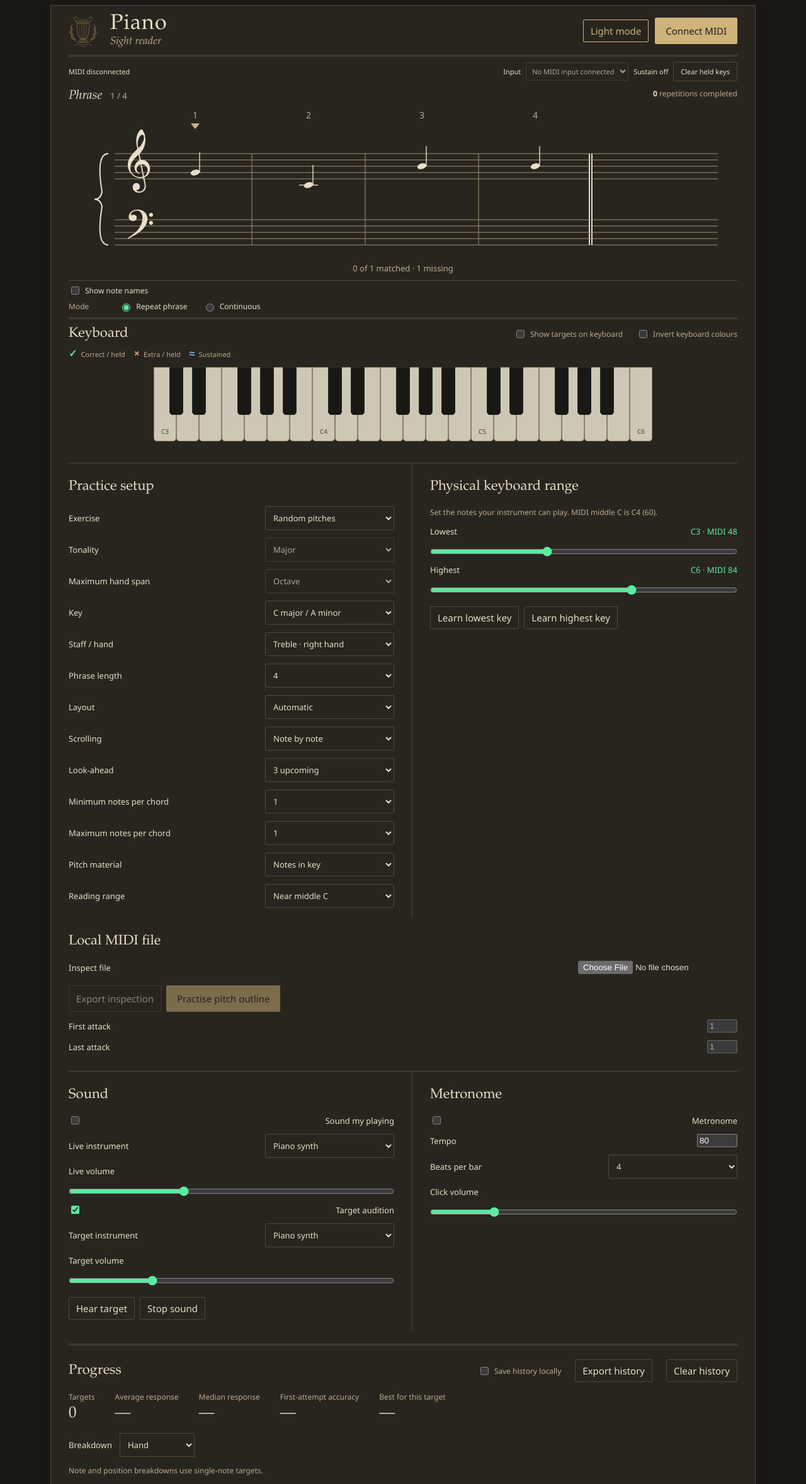
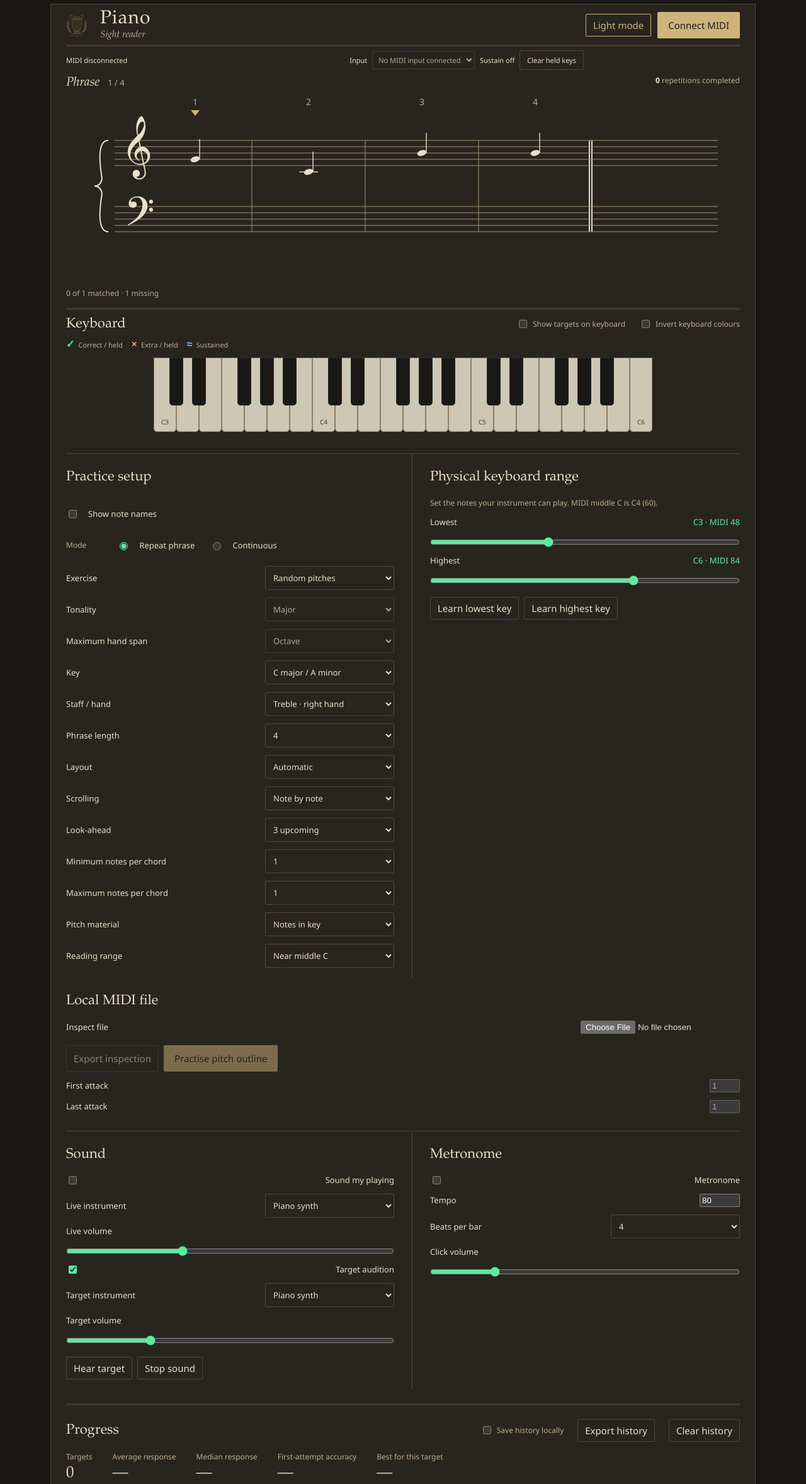
Before and after one commit to dkjroot/piano_sight_reader, a Flask app: page / in a window 1280 px wide. Shown: the top 2357 px of the page at 63% size. Run offline with Flask 3, Linux system fonts and the light colour scheme.

Commit message:
Fit resolution presets and keep the keyboard stationary during play

```diff
--- a/static/app.js
+++ b/static/app.js
@@ -5,6 +5,7 @@ import {ProgressPanel} from './progress.js';
 import {SoundPanel} from './sound.js';
 import {ScorePanel} from './score.js';
 import {makeOutline} from './outline.js';
+import {layoutPreset,staffViewport} from './layout.js';
 
 const $ = id => document.getElementById(id);
 const performance = new Performance();
@@ -55,13 +56,21 @@ function rangeLabels() {
   for (const id of ['low', 'high']) $(`${id}-label`).textContent = `${noteName(spell(+$(id).value))} · MIDI ${$(id).value}`;
 }
 
+let layout;
 function applyDensity() {
-  const compact = $('density').value === 'compact' || ($('density').value === 'auto' && matchMedia('(min-width:900px) and (max-height:950px)').matches);
-  document.documentElement.dataset.density = compact ? 'compact' : 'comfortable';
+  layout=layoutPreset($('density').value,innerHeight,innerWidth);
+  document.documentElement.dataset.density=layout.density;
+  document.documentElement.dataset.layout=layout.preset;
+}
+function fitPlayingArea() {
+  const staff=$('staff').getBoundingClientRect(), keyboard=document.querySelector('.keyboard-card').getBoundingClientRect();
+  const chrome=keyboard.bottom+window.scrollY-staff.height+16;
+  document.documentElement.style.setProperty('--staff-viewport',staffViewport(layout,chrome)+'px');
 }
 try {
   const density = localStorage.getItem('piano-sight-reader-density');
-  if (['auto','compact','comfortable'].includes(density)) $('density').value=density;
+  const migrated=density==='compact' ? '1080' : density==='comfortable' ? '1440' : density;
+  if (['auto','720','1080','1440','2160'].includes(migrated)) $('density').value=migrated;
 } catch { /* Storage is optional. */ }
 applyDensity();
 $('density').addEventListener('change', () => {
@@ -121,7 +130,7 @@ function drawStaff() {
   const {trebleBottom, bassBottom, height, yFor} = staffLayout(allNotes, {compact:document.documentElement.dataset.density === 'compact'});
   const trebleY = yFor, bassY = yFor;
   const alterations = keyAlterations(settings().key);
-  let svg = `<svg class="phrase-system" data-start="${start}" data-end="${start+chunk.length-1}" viewBox="0 0 ${width} ${height}" role="img" aria-label="Phrase steps ${start+1} to ${start+chunk.length}"><title>Phrase on grand staff</title>`;
+  let svg = `<svg class="phrase-system" data-start="${start}" data-end="${start+chunk.length-1}" viewBox="0 0 ${width} ${height}" style="${layout.preset==='720' ? `height:${height*.75}px` : ''}" role="img" aria-label="Phrase steps ${start+1} to ${start+chunk.length}"><title>Phrase on grand staff</title>`;
   for (let local = 0; local < chunk.length; local++) {
     const step = start+local, x = centre(local);
     svg += `<text class="step-number" x="${x}" y="24" text-anchor="middle">${settings().endAction === 'new' ? streamOffset+step+1 : step%phrase.length+1}${step < phraseIndex ? ' ✓' : ''}</text>`;
@@ -179,13 +188,18 @@ function drawStaff() {
   $('staff').innerHTML = systems;
   $('phrase-position').textContent = !phrase.length ? '—' : settings().endAction === 'new' ? String(streamOffset+phraseIndex+1) : `${phraseIndex+1} / ${phrase.length}`;
   $('note-names').textContent = target.map(noteName).join(' · ');
+  fitPlayingArea();
 }
 
 function scrollToCurrent() {
   const system = [...$('staff').querySelectorAll('.phrase-system')].find(el => +el.dataset.start <= phraseIndex && +el.dataset.end >= phraseIndex);
   if (!system) return;
-  const outer = $('staff').getBoundingClientRect(), inner = system.getBoundingClientRect();
-  if (inner.top < outer.top || inner.bottom > outer.bottom) $('staff').scrollTop += inner.top-outer.top;
+  const outer = $('staff').getBoundingClientRect();
+  const notes=[...system.querySelectorAll(`[data-step="${phraseIndex}"][data-midi]`)].map(note=>note.getBoundingClientRect());
+  if(!notes.length) return;
+  const top=Math.min(...notes.map(note=>note.top))-30, bottom=Math.max(...notes.map(note=>note.bottom))+30;
+  if(top<outer.top) $('staff').scrollTop+=top-outer.top;
+  else if(bottom>outer.bottom) $('staff').scrollTop+=Math.min(bottom-outer.bottom,top-outer.top);
 }
 
 function drawKeyboard() {
@@ -217,14 +231,14 @@ function drawKeyboard() {
     key.append(stateMark);
     key.addEventListener('pointerdown', event => {
       event.preventDefault(); key.setPointerCapture(event.pointerId);
-      performance.noteOn(`pointer:${event.pointerId}`, pitch); update();
+      progress.resume('midi'); performance.noteOn(`pointer:${event.pointerId}`, pitch); update();
     });
     for (const type of ['pointerup', 'pointercancel', 'lostpointercapture']) key.addEventListener(type, event => {
       performance.clear(`pointer:${event.pointerId}`); update();
     });
     // Keyboard navigation can audition one key at a time.
     key.addEventListener('keydown', event => {
-      if ([' ', 'Enter'].includes(event.key)) { event.preventDefault(); performance.noteOn('computer', pitch); update(); }
+      if ([' ', 'Enter'].includes(event.key)) { event.preventDefault(); progress.resume('midi'); performance.noteOn('computer', pitch); update(); }
     });
     key.addEventListener('keyup', event => {
       if ([' ', 'Enter'].includes(event.key)) { event.preventDefault(); performance.clear('computer'); update(); }
@@ -347,6 +361,7 @@ $('reveal').addEventListener('change', () => { $('note-names').hidden = !$('reve
 $('reset').addEventListener('click', () => { performance.clear(); update(); });
 for (const endpoint of ['low', 'high']) $(`learn-${endpoint}`).addEventListener('click', () => {
   learning = learning === endpoint ? null : endpoint;
+  if(learning) progress.pause('learning'); else progress.resume('learning');
   $('range-status').textContent = learning ? `Play your ${endpoint === 'low' ? 'lowest' : 'highest'} physical key now. Click again to cancel.` : 'Learning cancelled.';
 });
 function onMidi(event, inputId) {
@@ -356,13 +371,14 @@ function onMidi(event, inputId) {
     $(learning).value = note;
     if (+$('low').value > +$('high').value) $(learning === 'low' ? 'high' : 'low').value = note;
     $('range-status').textContent = `Learned ${learning === 'low' ? 'lowest' : 'highest'}: ${noteName(spell(note))} (MIDI ${note}).`;
-    learning = null; persist(); rangeLabels(); drawKeyboard(); newTarget();
+    learning = null; progress.resume('learning'); persist(); rangeLabels(); drawKeyboard(); newTarget();
     return;
   }
   if (performance.midi(inputId, event.data)) update();
 }
 async function selectInput(id, reopen = false) {
   const revision = ++inputRevision;
+  progress.pause('midi');
   const previous = selectedInput;
   const input = access ? [...access.inputs.values()].find(port => port.id === id && port.state === 'connected') : null;
   if (previous) previous.onmidimessage = null;
@@ -381,6 +397,7 @@ async function selectInput(id, reopen = false) {
       if (revision === inputRevision && selectedInput === input) onMidi(event, input.id);
     };
     $('midi-status').textContent = `Connected · ${input.name || 'MIDI keyboard'}`;
+    progress.resume('midi'); fitPlayingArea();
   } catch (error) {
     if (revision !== inputRevision) return;
     if (input) input.onmidimessage = null;
--- /dev/null
+++ b/static/layout.js
@@ -0,0 +1,9 @@
+// Presets name the display resolution; budget generously for browser/desktop chrome.
+export function layoutPreset(selection,height,width=1280) {
+  const migrated=selection==='compact' ? '1080' : selection==='comfortable' ? '1440' : selection;
+  const preset=['720','1080','1440','2160'].includes(migrated) ? migrated : height<=540 ? '720' : height<=900 ? '1080' : height<=1260 ? '1440' : '2160';
+  return {preset,density:+preset<=1080 ? 'compact' : 'comfortable',budget:Math.min(height,+preset-180),preferred:({720:200,1080:280,1440:300,2160:360})[preset],minimum:width<650 ? 170 : 180};
+}
+export function staffViewport(profile,chromeHeight) {
+  return Math.max(profile.minimum,Math.min(profile.preferred,profile.budget-chromeHeight));
+}
--- a/static/progress.js
+++ b/static/progress.js
@@ -4,7 +4,7 @@ const STORE='piano-sight-reader-history-v1', PREF='piano-sight-reader-save-histo
 const seconds=value=>value===null ? '—' : (value/1000).toFixed(2)+' s';
 export class ProgressPanel {
   constructor() {
-    this.tracker=new AttemptTracker(); this.records=[]; this.identity=''; this.saveTimer=null;
+    this.tracker=new AttemptTracker(); this.records=[]; this.identity=''; this.saveTimer=null; this.pauses=new Set();
     try {this.records=cleanHistory(JSON.parse(localStorage.getItem(STORE)||'[]')); $('save-history').checked=localStorage.getItem(PREF)==='true';} catch { $('history-status').textContent='Saved history is unavailable; session measurements still work.'; }
     $('save-history').addEventListener('change',()=>{try {localStorage.setItem(PREF,String($('save-history').checked));} catch {} this.scheduleSave();});
     $('analysis-dimension').addEventListener('change',()=>this.render());
@@ -18,7 +18,7 @@ export class ProgressPanel {
   start(notes,settings,phrase) {
     this.identity=exerciseIdentity(notes,settings,phrase);
     const context={identity:this.identity,key:settings.key,hand:settings.hand,source:settings.source||'random',mode:settings.endAction};
-    this.tracker.start(notes,context); if (document.hidden || !document.hasFocus()) this.tracker.pause(); this.renderBest();
+    this.tracker.start(notes,context); if (this.pauses.size || document.hidden || !document.hasFocus()) this.tracker.pause(); this.renderBest();
   }
   observe(held) {this.tracker.observe(held);}
   complete() {
@@ -26,8 +26,8 @@ export class ProgressPanel {
     this.records.push(record); this.records=this.records.slice(-1000);
     this.scheduleSave(); setTimeout(()=>this.render(),0);
   }
-  pause() {this.tracker.pause();}
-  resume() {this.tracker.resume();}
+  pause(reason='window') {this.pauses.add(reason); this.tracker.pause();}
+  resume(reason='window') {this.pauses.delete(reason); if(!this.pauses.size && !document.hidden && document.hasFocus()) this.tracker.resume();}
   scheduleSave() {
     clearTimeout(this.saveTimer);
     if (!$('save-history').checked) return;
--- a/static/style.css
+++ b/static/style.css
@@ -142,3 +142,80 @@ input { accent-color:var(--green); }
 .chart-axis { stroke:var(--line); fill:none; }
 .chart-line { fill:none; stroke:var(--green); stroke-width:2; }
 .chart-point { fill:var(--ink); }
+
+
+/* Stable playing surface: feedback and MIDI activity never add a new layout row. */
+main { margin:12px auto; padding:16px 32px 8px; }
+header { padding-bottom:10px; margin-bottom:8px; }
+h1 { font-size:42px; margin-bottom:2px; }
+.subtitle { font-size:19px; }
+.lyre { width:48px; height:64px; }
+.connection { gap:6px 12px; margin-bottom:8px; }
+.connection select { max-width:280px; padding:6px; }
+#midi-activity, :root[data-density=compact] #midi-activity { flex-basis:100%; min-height:16px; line-height:16px; }
+#midi-activity:empty { display:block; }
+.practice { padding:6px 0 10px; }
+#staff, :root[data-density=compact] #staff { height:var(--staff-viewport,300px); max-height:none; }
+.feedback, :root[data-density=compact] .feedback { height:60px; min-height:60px; display:grid; grid-template-columns:minmax(0,1fr) 130px; grid-template-rows:26px 34px; align-items:center; gap:0 12px; text-align:left; }
+.feedback h2, :root[data-density=compact] .feedback h2 { font-size:19px; line-height:26px; }
+#feedback { grid-column:1; grid-row:1; }
+#chord-name { grid-column:2; grid-row:1; font-size:22px; line-height:26px; text-align:right; }
+#chord-name:empty { display:block; visibility:hidden; }
+.feedback #detail { grid-column:1 / -1; grid-row:2; margin:0; line-height:16px; max-height:32px; overflow:auto; font-size:12px; }
+.keyboard-card { padding-top:12px; }
+.keyboard-heading { margin-bottom:8px; }
+.legend { margin-bottom:8px; }
+.settings .phrase-end { padding-top:0; }
+.settings .practice-actions { border:0; padding-top:4px; }
+:root[data-density=compact] main { margin:6px auto; padding:8px 24px 6px; }
+:root[data-density=compact] header { padding-bottom:6px; margin-bottom:6px; }
+:root[data-density=compact] h1 { font-size:30px; }
+:root[data-density=compact] .subtitle { font-size:15px; }
+:root[data-density=compact] .lyre { width:34px; height:46px; }
+:root[data-density=compact] .connection { gap:4px 8px; margin-bottom:4px; }
+:root[data-density=compact] .practice { padding:4px 0 6px; }
+:root[data-layout="720"] main { margin:4px auto; padding-top:6px; }
+:root[data-layout="720"] .lyre { width:26px; height:36px; }
+:root[data-layout="720"] h1 { font-size:25px; }
+:root[data-layout="720"] .subtitle { font-size:13px; }
+:root[data-layout="720"] button { padding:6px 10px; }
+:root[data-layout="720"] .feedback { height:54px; min-height:54px; grid-template-rows:24px 30px; }
+:root[data-layout="720"] .feedback h2 { font-size:17px; line-height:24px; }
+:root[data-layout="720"] #chord-name { font-size:19px; }
+:root[data-layout="720"] .keyboard-card { padding-top:6px; }
+:root[data-layout="720"] .keyboard-heading, :root[data-layout="720"] .legend { margin-bottom:4px; }
+:root[data-layout="720"] #keyboard { height:94px; }
+:root[data-layout="720"] .key.white { height:90px; }
+:root[data-layout="720"] .key.black { height:60px; }
+:root[data-layout="720"] .key .key-direction { bottom:43px; font-size:25px; }
+:root[data-layout="720"] .key.black .key-direction { bottom:30px; font-size:22px; }
+@media(max-width:650px) {
+  main, :root[data-density=compact] main { margin:0; padding:12px 16px 6px; }
+  h1 { font-size:32px; }
+  .lyre { width:34px; height:52px; }
+  .connection select { max-width:100%; }
+  .feedback, :root[data-density=compact] .feedback { height:92px; min-height:92px; grid-template-columns:minmax(0,1fr) 92px; grid-template-rows:44px 48px; }
+  .feedback h2, :root[data-density=compact] .feedback h2 { font-size:17px; line-height:21px; }
+  .feedback #detail { max-height:48px; }
+  #chord-name { font-size:19px; }
+}
+
+:root[data-density=compact] #midi-activity { flex:0 0 240px; }
+:root[data-density=compact] #midi-status { min-width:180px; }
+:root[data-density=compact] .connection select { max-width:200px; }
+:root[data-layout="720"] .title-block > div { display:flex; align-items:baseline; gap:8px; }
+:root[data-layout="720"] .lyre { height:28px; }
+:root[data-layout="720"] header { padding-bottom:4px; margin-bottom:4px; }
+:root[data-layout="720"] .feedback { height:44px; min-height:44px; grid-template-rows:22px 22px; }
+:root[data-layout="720"] .feedback h2 { line-height:22px; }
+:root[data-layout="720"] .feedback #detail { max-height:22px; }
+:root[data-layout="720"] .keyboard-heading h2 { font-size:19px; }
+:root[data-layout="720"] #keyboard-scroll { padding:2px 2px 5px; }
+:root[data-layout="720"] #keyboard { height:84px; }
+:root[data-layout="720"] .key.white { height:80px; }
+@media(max-width:650px) {
+  :root[data-density=compact] #midi-activity { flex-basis:100%; }
+  :root[data-density=compact] .connection select { max-width:100%; }
+  :root[data-layout="720"] .feedback { height:92px; min-height:92px; grid-template-rows:44px 48px; }
+  :root[data-layout="720"] .feedback #detail { max-height:48px; }
+}
--- a/templates/index.html
+++ b/templates/index.html
@@ -21,8 +21,6 @@
     <div class="practice-top"><h2><span id="practice-title">Phrase</span> <span id="phrase-position"></span></h2><span><strong id="count">0</strong> <span id="count-label">repetitions completed</span></span></div>
     <div id="staff" aria-label="Grand staff"></div>
     <div class="feedback"><h2 id="feedback" role="status" aria-live="polite"></h2><span id="chord-name" role="status"></span><p id="detail"></p></div>
-    <div class="practice-actions"><label class="check"><input id="reveal" type="checkbox"> Show note names</label><span id="note-names" hidden></span></div>
-    <fieldset class="phrase-end"><legend>Mode</legend><label class="check"><input id="end-repeat" type="radio" name="end-action" value="repeat" checked> Repeat phrase</label><label class="check"><input id="end-new" type="radio" name="end-action" value="new"> Continuous</label></fieldset>
   </section>
 
   <section class="card keyboard-card" aria-label="Live keyboard">
@@ -33,13 +31,16 @@
 
   <section class="settings-grid">
     <div class="card settings"><h2>Practice setup</h2>
+    <div class="practice-actions"><label class="check"><input id="reveal" type="checkbox"> Show note names</label><span id="note-names" hidden></span></div>
+    <fieldset class="phrase-end"><legend>Mode</legend><label class="check"><input id="end-repeat" type="radio" name="end-action" value="repeat" checked> Repeat phrase</label><label class="check"><input id="end-new" type="radio" name="end-action" value="new"> Continuous</label></fieldset>
+
       <label>Exercise <select id="source"><option value="random">Random pitches</option><option value="triads">Diatonic chords</option><option value="cadence">Cadence</option><option id="source-midi" value="midi" disabled>Local MIDI outline</option></select></label>
       <label>Tonality <select id="harmony-scale"><option value="major">Major</option><option value="minor">Natural minor</option></select></label>
       <label>Maximum hand span <select id="hand-span"><option value="12">Octave</option><option value="16">Tenth</option><option value="24">Two octaves</option></select></label>
       <label>Key <select id="key"><option value="C">C major / A minor</option></select></label>
       <label>Staff / hand <select id="hand"><option value="right">Treble · right hand</option><option value="left">Bass · left hand</option><option value="both">Both hands</option></select></label>
       <label>Phrase length <select id="length"><option value="1">1</option><option value="2">2</option><option value="4" selected>4</option><option value="8">8</option><option value="12">12</option><option value="16">16</option><option value="24">24</option><option value="32">32</option></select></label>
-      <label>Layout <select id="density"><option value="auto">Automatic</option><option value="comfortable">Comfortable</option><option value="compact">Compact</option></select></label>
+      <label>Layout <select id="density"><option value="auto">Automatic</option><option value="720">720p</option><option value="1080">1080p</option><option value="1440">1440p</option><option value="2160">2160p</option></select></label>
       <label>Scrolling <select id="scroll-mode"><option value="note">Note by note</option><option value="page">Page by page</option></select></label>
       <label>Look-ahead <select id="preview"><option value="0">None</option><option value="1">1 upcoming</option><option value="2">2 upcoming</option><option value="3" selected>3 upcoming</option><option value="4">4 upcoming</option><option value="7">7 upcoming</option></select></label>
       <label>Minimum notes per chord <select id="min-size"></select></label>
```
Also changed, not shown: AGENTS.md (+4 -2 lines), DEVELOPMENT.md (+24 -0 lines), ROADMAP.md (+9 -0 lines), tests/browser.cjs (+55 -4 lines), tests/core.test.js (+14 -0 lines), tests/test_app.py (+1 -1 lines), README.md.
